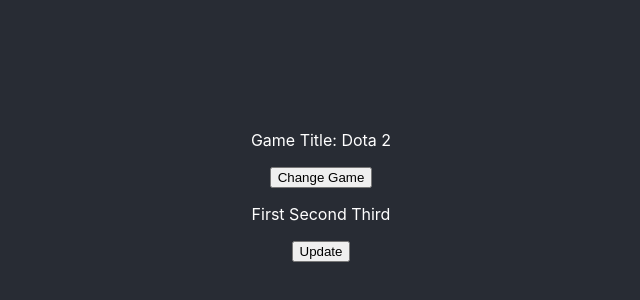
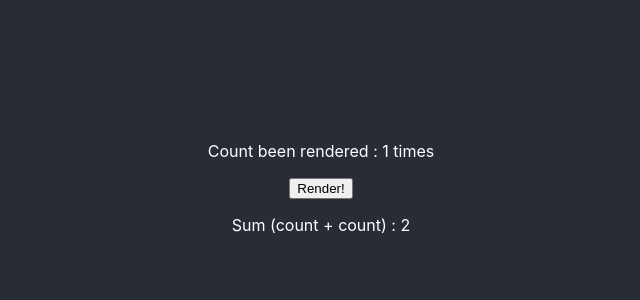
Before and after one commit to valenoirs/learning-react-hooks, a React (Create React App) app: page / in a window 1280 px wide. Shown: the part 212-512 px from the top of the page, without its empty margins (319-959 px from the left). Built offline with nearby package versions, Linux system fonts and the light colour scheme.

Commit message:
useState

```diff
--- a/src/App.js
+++ b/src/App.js
@@ -1,10 +1,12 @@
-import './App.css';
-import UseState from './module/UseState';
+import './App.css'
+// import UseState from './module/UseState'
+import UseEffect from './module/UseEffect'
 
 function App() {
   return (
     <main>
-        <UseState />
+        {/* <UseState /> */}
+        <UseEffect />
     </main>
   );
 }
--- /dev/null
+++ b/src/module/UseEffect.jsx
@@ -0,0 +1,31 @@
+import { useEffect, useState } from "react"
+
+const UseEffect = (props) => {
+    const [count, setCount] = useState(0)
+    const [sum, setSum] = useState(0)
+
+    useEffect(() => {
+        let timer = setTimeout(() => { // need to name the function in able to clear it
+            setCount(() => count + 1)
+        }, 1000)
+
+        return () => clearTimeout(timer) // use return function to cleanup effect to reduce memory leak *cause after render the timer still running and need to be stopped
+    }, [])
+    // Add second argument <array> to render only once, remove the array and it will do infinite render
+
+    useEffect(() => {
+        setSum(() => count + count)
+    }, [count])
+    // Add variable to array to render only if that variable change
+
+    return (
+        <div>
+            <p>Count been rendered : {count} times</p>
+            <button onClick={() => {setCount(() => count + 1)}}>Render!</button>
+
+            <p>Sum (count + count) : {sum}</p>
+        </div>
+    )
+}
+
+export default UseEffect
--- a/src/module/UseState.jsx
+++ b/src/module/UseState.jsx
@@ -10,7 +10,7 @@
 
     const updateObject = (event) => {
         setObject(prev => {
-            return {...prev, first: 'Second', second: 'Third'}
+            return {...prev, first: 'Second', second: 'Third'} // Insert default value first before update the other value
         })
     }
 
```
